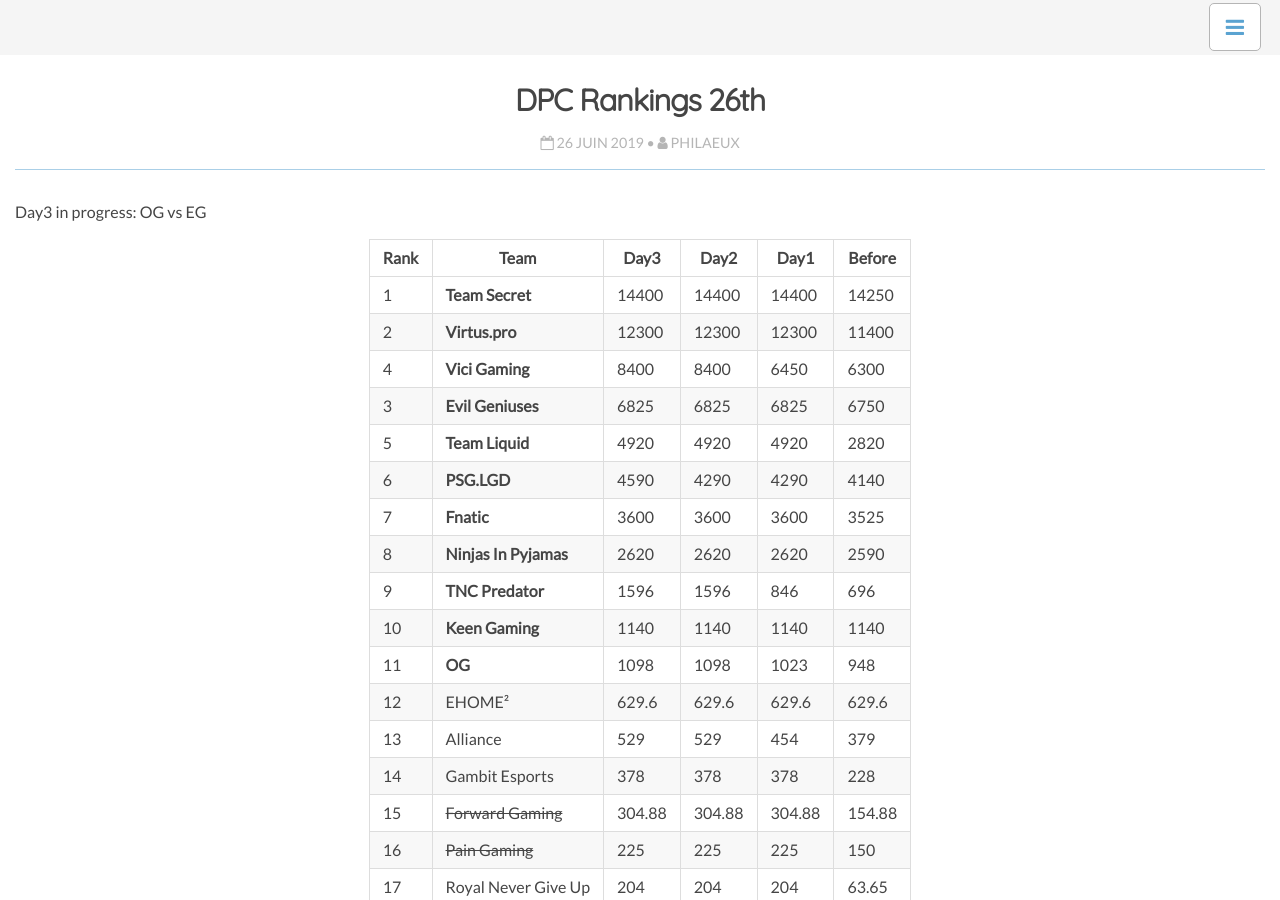
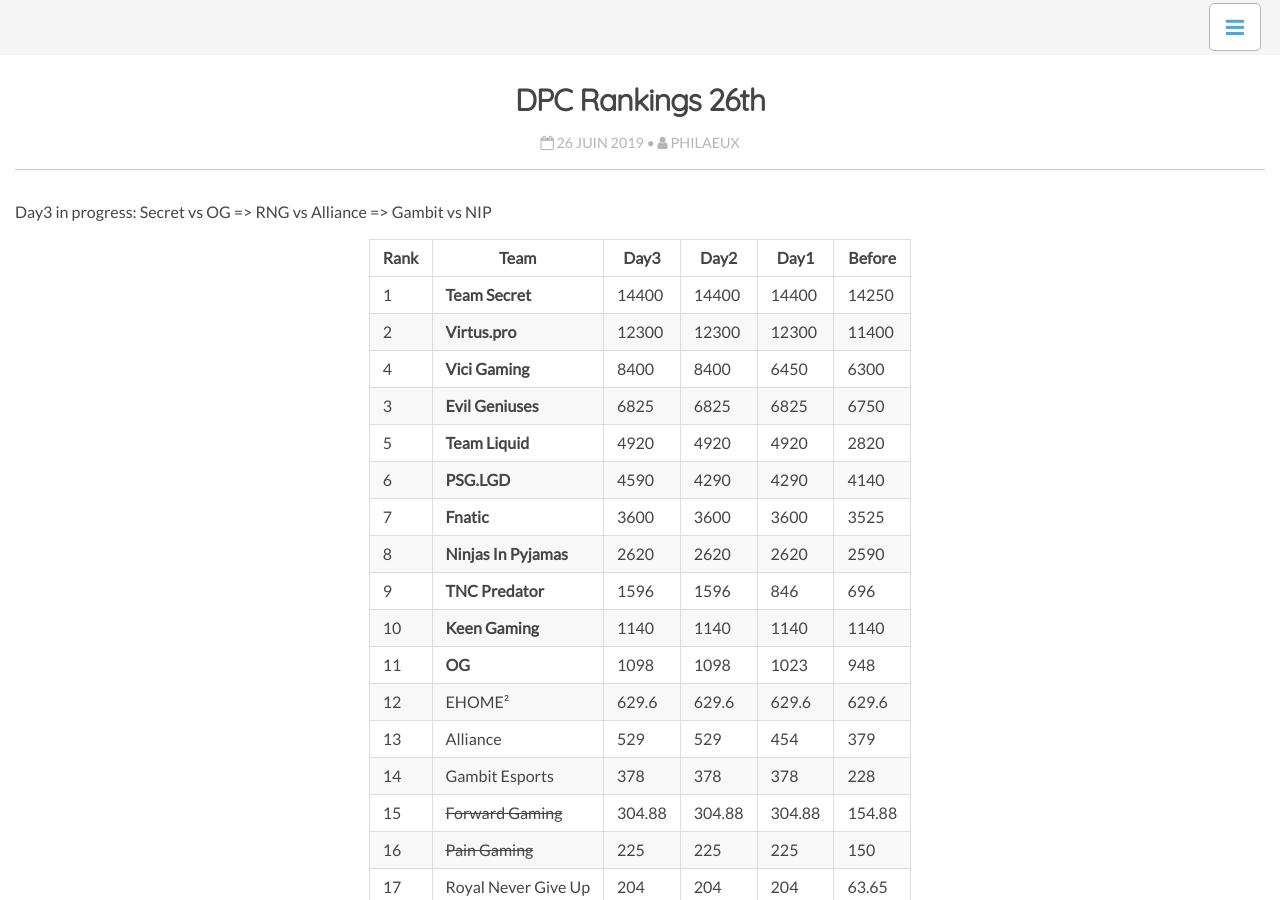
Before and after one commit to Philaeux/philaeux.github.io, a Jekyll site: the page built from _posts/2019-06-26-dpc-status.md, in a window 1280 px wide and 900 px high. Built offline with Jekyll 4.4.1, drawn with Linux system fonts in a browser that asks for light colours; nearby versions of some CDN libraries.

Commit message:
DPC 26th

```diff
--- a/_posts/2019-06-26-dpc-status.md
+++ b/_posts/2019-06-26-dpc-status.md
@@ -7,7 +7,7 @@
 tags: dpc computing analysis
 ---
 
-Day3 in progress: OG vs EG
+Day3 in progress: Secret vs OG => RNG vs Alliance => Gambit vs NIP
 
 | Rank | Team | Day3 |  Day2 | Day1 | Before |
 |-------|--------|---------|---------|---------|---------|
```
